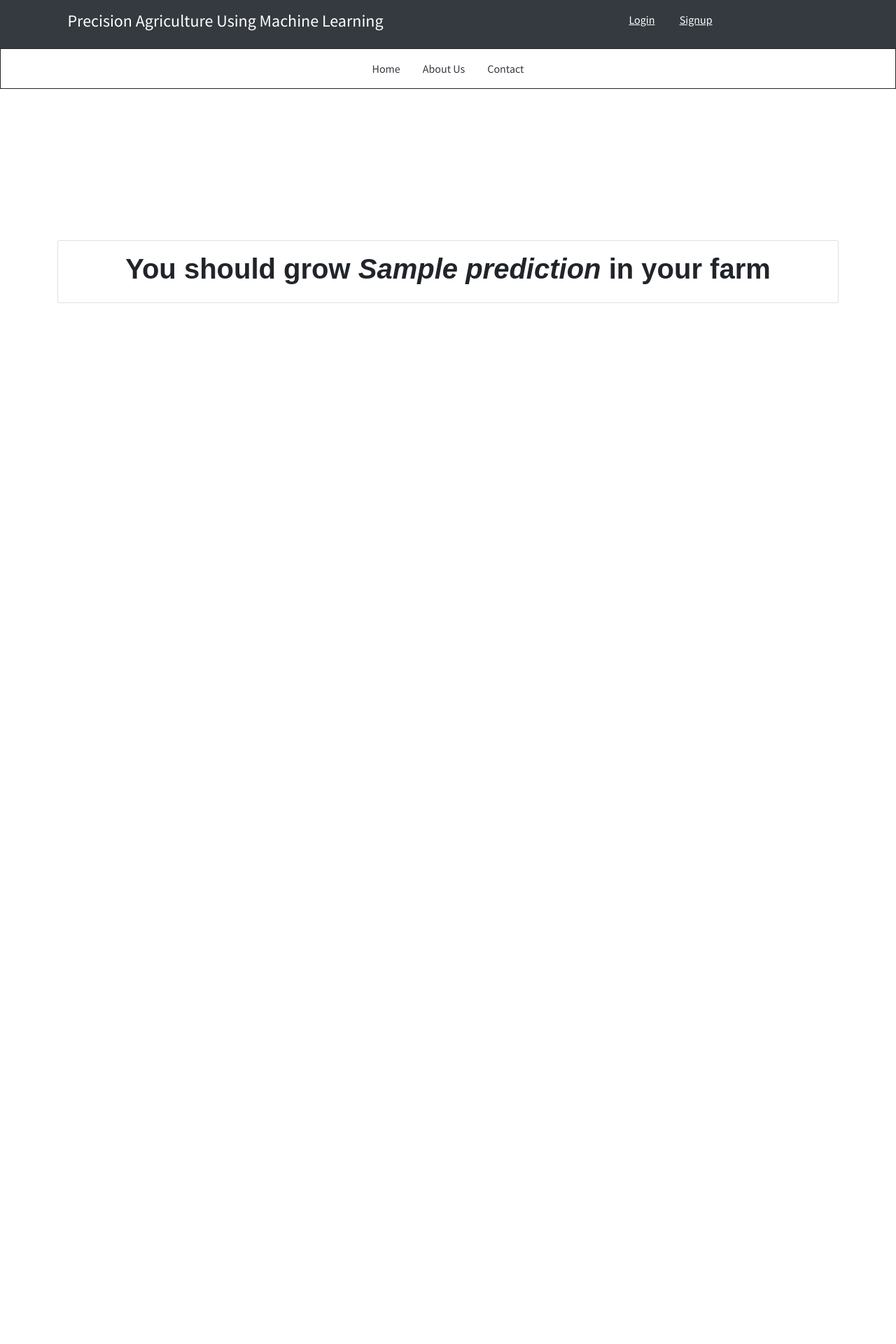
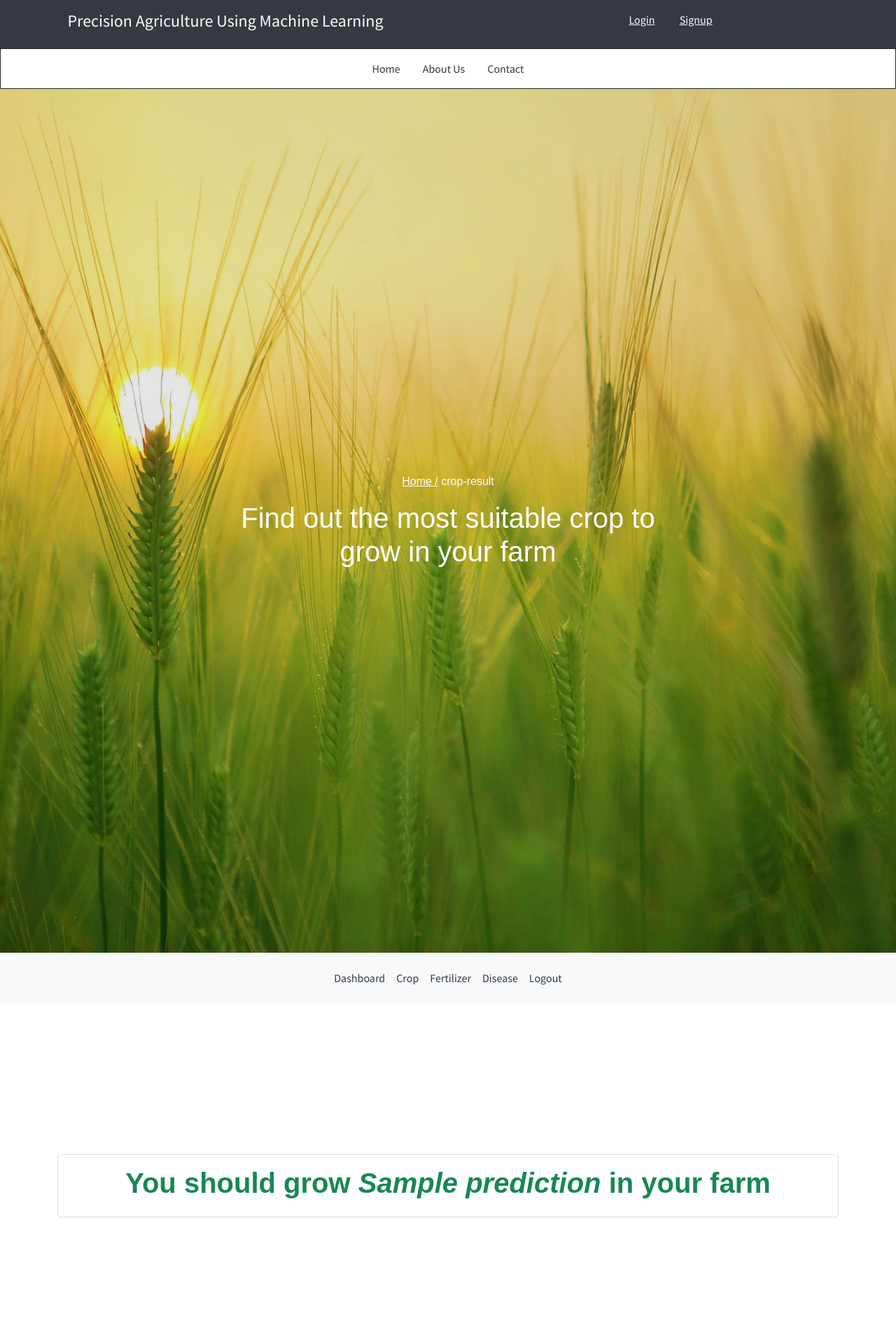
Before and after one commit to venkatanarayana143/Precision-Agriculture-using-ML-and-IOT, a Flask app: template templates/crop-result.html in a window 1280 px wide. Shown: the top 1920 px of the page at 70% size. Run offline with Flask 2, Linux system fonts and the light colour scheme; the template is opened without the code that fills it: most values are stand-ins (such as "Sample title", 1, 10 or a date in 2020); parts of the project's set-up code (start-up, migrations or seed data) failed here and were passed over; some libraries are stand-ins or nearby versions; some web fonts are replaced.

Commit message:
updated crop result page

```diff
--- a/templates/crop-result.html
+++ b/templates/crop-result.html
@@ -4,7 +4,84 @@
     .mt-0 {
         margin-top: 50 !important;
     }
+
+    .hero-image {
+        background-image: linear-gradient(rgba(0, 0, 0, 0.1), rgba(0, 0, 0, 0.1)), url("/static/images/4.jpeg");
+        height: 50%;
+        background-position: center;
+        background-repeat: no-repeat;
+        background-size: cover;
+        position: relative;
+    }
+
+    .hero-text {
+        text-align: center;
+        position: absolute;
+        top: 50%;
+        left: 50%;
+        transform: translate(-50%, -50%);
+        color: white;
+    }
 </style>
+
+<!--About us section-->
+<div class="hero-image ">
+    <div class="hero-text">
+        <p class="breadcrumbs text-white font-weight-bold"><span class="mr-2"><a href="{{ url_for('hello_world') }}"
+                  class="text-white">Home /</a></span>
+            <span>crop-result</span>
+        </p>
+        <h1 class="mb-0 bread font-weight-bold">Find out the most suitable crop to grow in your farm</h1>
+    </div>
+</div>
+<!--/About us section-->
+
+<!-- second nav -->
+<nav class="navbar navbar-expand-lg navbar-light bg-light">
+    <button class="navbar-toggler" type="button" data-toggle="collapse" data-target="#navbarNavAltMarkup" aria-controls="navbarNavAltMarkup" aria-expanded="false" aria-label="Toggle navigation">
+  <span class="navbar-toggler-icon"></span>
+  </button>
+    <div class="collapse navbar-collapse" id="navbarNavAltMarkup">
+        <div class="navbar-nav mx-auto">
+            <a class="nav-item nav-link active" href="{{ url_for('dashboard') }}">Dashboard</a>
+            <a class="nav-item nav-link" href="{{ url_for('crop_recommend') }}">Crop</a>
+            <a class="nav-item nav-link" href="{{ url_for('fertilizer_recommendation') }}">Fertilizer</a>
+            <a class="nav-item nav-link" href="{{ url_for('disease_prediction') }}">Disease</a>
+            <a class="nav-item nav-link" href="{{ url_for('logout') }}">Logout</a>
+        </div>
+    </div>
+</nav>
+
+<!-- prediction  -->
+<div class="container py-2 mx-auto my-50 h-10 " style="margin: 12rem;">
+    <div class="row">
+        <div class="col-sm py-2 py-md-3">
+            <div class="card card-body" style="justify-content: center;">
+                <h1 class="text-center text-success"><b>You should grow <i>{{ prediction }} </i>in your farm</b></h1>
+            </div>
+        </div>
+    </div>
+</div>
+
+
+
+
+
+<!-- footer section start-->
+
+<footer class="page-footer font-small blue pt-5">
+    <!-- Copyright -->
+    <div class="footer-copyright text-center py-3 bg-dark text-light p-2" style="background-image: url(https://images.pexels.com/photos/5980/food-sunset-love-field.jpg?auto=compress&cs=tinysrgb&dpr=2&h=650&w=940);background-size: cover; height: 100px; background-position: center; position:center;">
+        <h5> © 2021 Copyright: Precision Agriculture Using Machine Learning
+            <div class="text-center text-white text-uppercase font-weight-bold">Go Green....</div>
+        </h5>
+    </div>
+
+    <!-- Copyright -->
+</footer>
+
+<!-- footer section end -->
+
 
 
 <div class="container py-2 mx-auto my-50 h-10 " style="margin: 12rem;">
```
Lines whose indentation alone changed are shown as unchanged.
